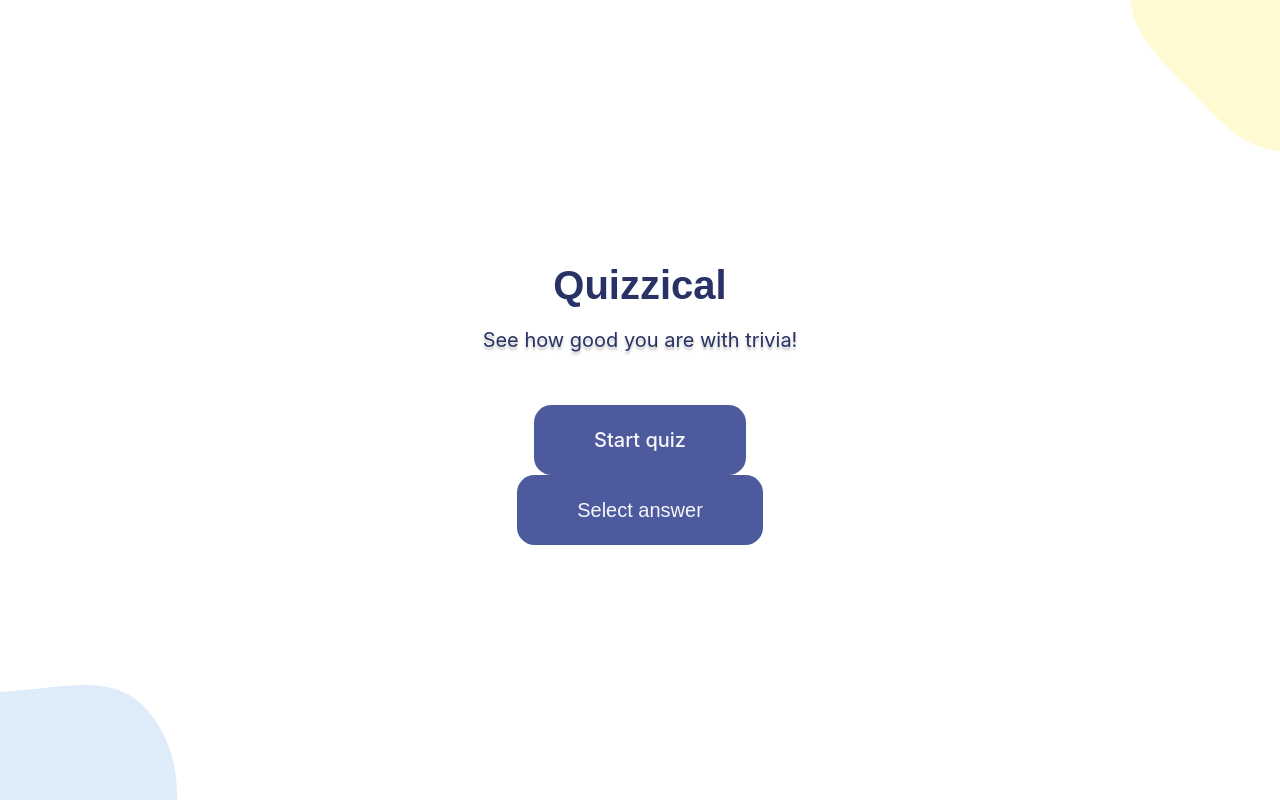
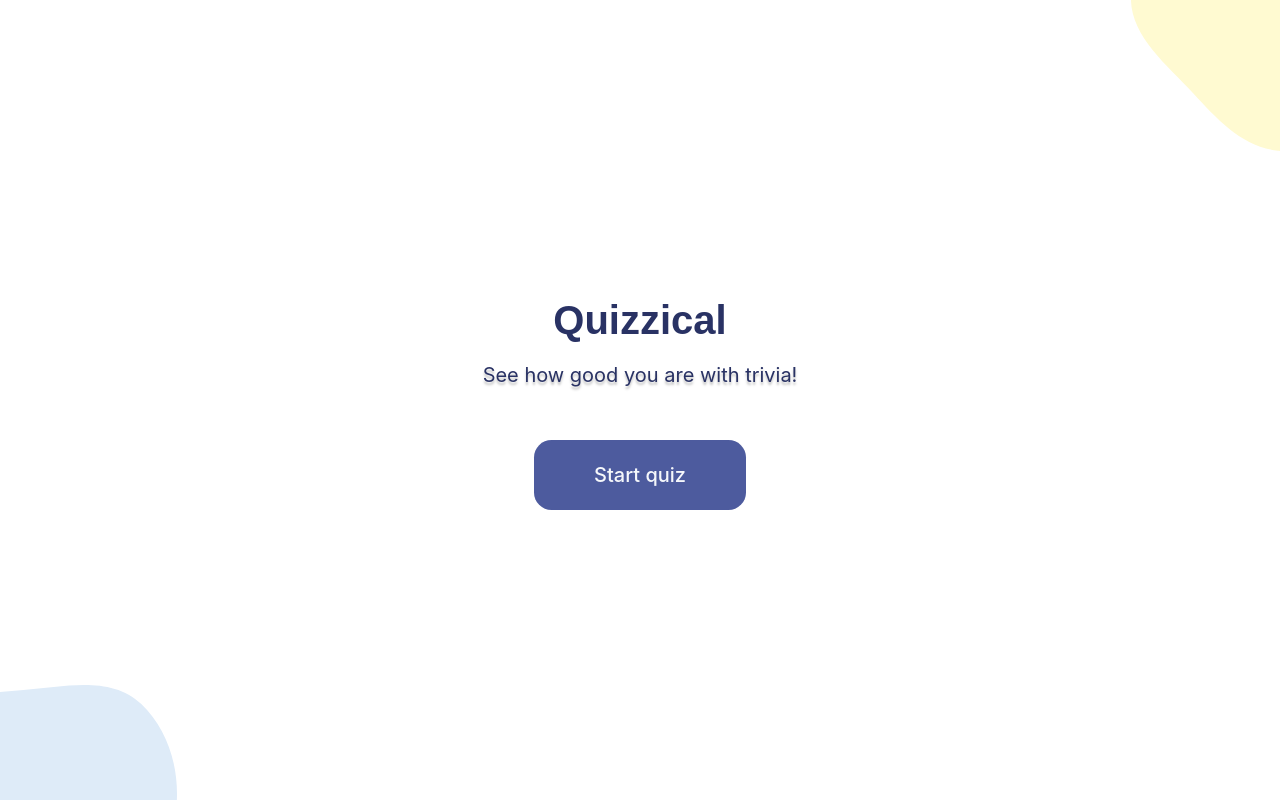
Before and after one commit to fontilan/quizzical, a React (Create React App) app: page / in a window 1280 px wide. Built offline with nearby package versions, Linux system fonts and the light colour scheme; no server answers; a web font is replaced by a local one.

Commit message:
fix: render the Button conditionally

```diff
--- a/src/App.js
+++ b/src/App.js
@@ -135,7 +135,8 @@ const App = () => {
           shuffledAnswers={shuffledAnswers}
         />
       )}
-      <Button buttonText={buttonText} onClick={confirm} />
+      {/* the button below should be merged with the intro button */}
+      {gameStarted && <Button buttonText={buttonText} onClick={confirm} />}
       {/* the element below could be a separate component */}
       {gameEnded && (
         <p>
```
